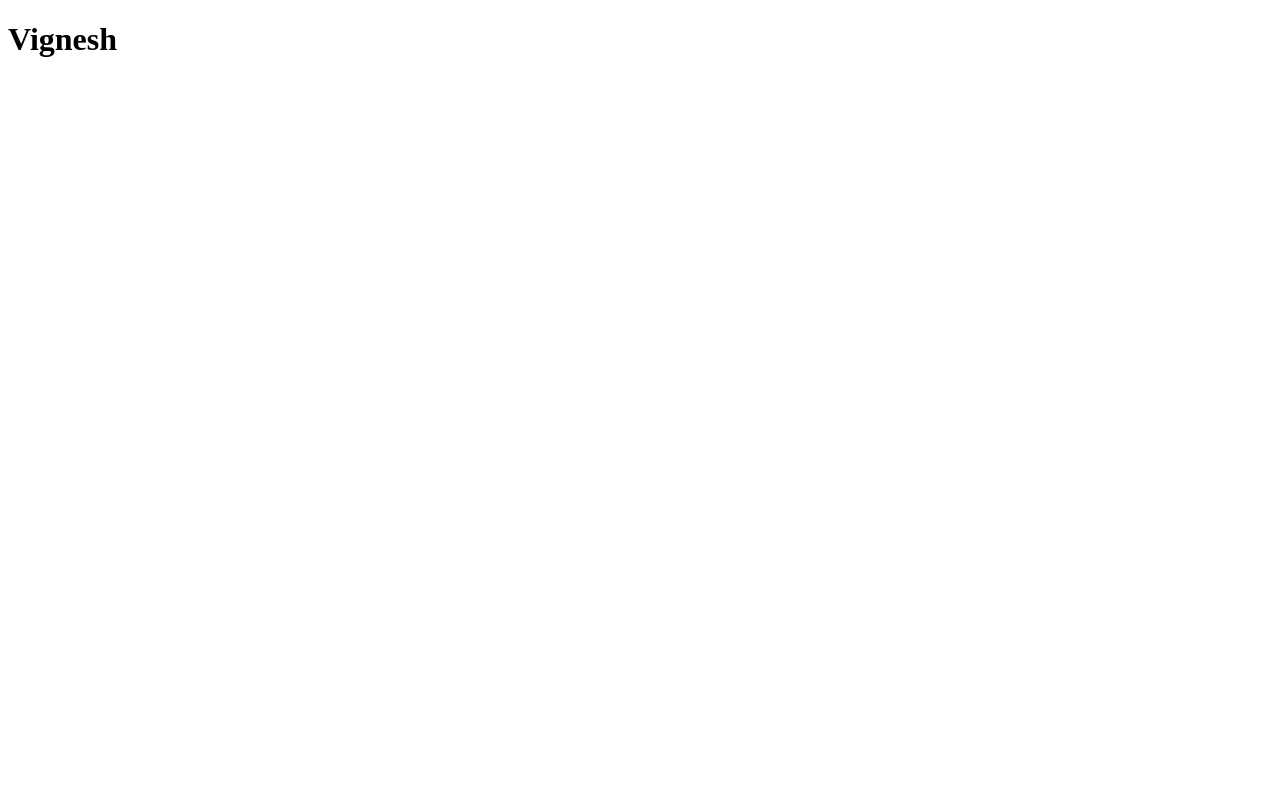
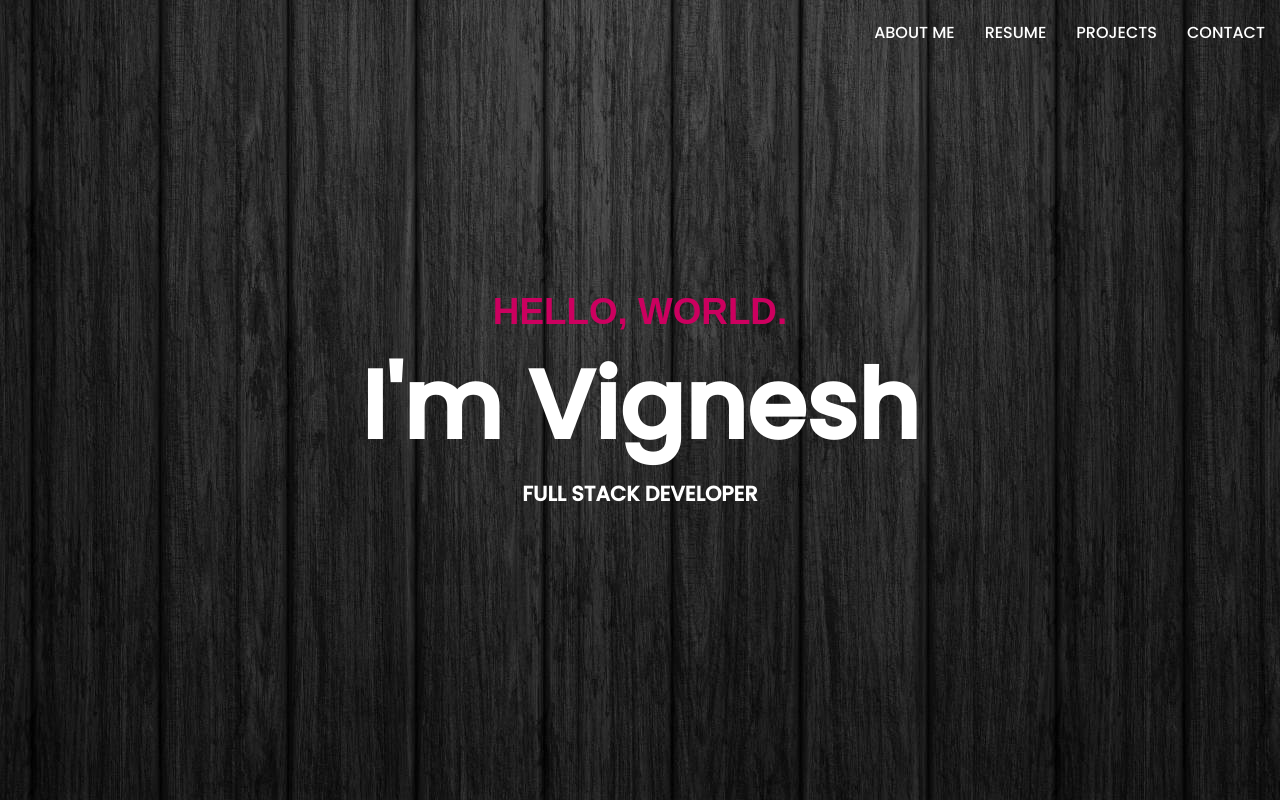
Before and after one commit to vignesh-sivaprakasam/vignesh-sivaprakasam.github.io, a plain HTML site: page index.html in a window 1280 px wide. Drawn offline with Linux system fonts and the light colour scheme.

Commit message:
Intro section added

```diff
--- /dev/null
+++ b/css/common.css
@@ -0,0 +1,22 @@
+.grid{
+        display: grid;
+}
+.flex{
+        display: flex;
+}
+.flex_center {
+        justify-content: center;
+        align-items    : center;
+}
+.jus_end{
+        justify-content: flex-end;
+}
+.pos_fixed {
+        position: fixed;
+}
+
+@media (max-width:767px){
+        html {
+                font-size: 10px;
+        }
+}
--- /dev/null
+++ b/css/font.css
@@ -0,0 +1,28 @@
+@font-face {
+        font-family: 'brandon_grotesqueblack';
+        src: url('../fonts/brandon-grotesque-black-58a8a3e824392.woff2') format('woff2'),
+                url('brandon-grotesque-black-58a8a3e824392.woff') format('woff');
+        font-weight: 100;
+        font-style: normal;
+}
+
+@font-face {
+        font-family: 'Lato Bold';
+        src:url('../fonts/Lato-Bold.ttf') format("truetype"),
+                url('../fonts/lato-bold-webfont.woff2') format('woff2'),
+                url('../fonts/lato-bold-webfont.woff') format('woff');
+}
+
+@font-face {
+        font-family: 'Lato Light';
+        src: url('../fonts/Lato-Light.ttf') format("truetype"),
+                url('../fonts/lato-light-webfont.woff2') format('woff2'),
+                url('../fonts/lato-light-webfont.woff') format('woff');
+}
+
+@font-face {
+        font-family: 'Lato';
+        src: url('../fonts/Lato-Regular.ttf') format("truetype"),
+                url('../fonts/lato-regular-webfont.woff2') format('woff2'),
+                url('../fonts/lato-regular-webfont.woff') format('woff');
+}
--- /dev/null
+++ b/css/styles.css
@@ -0,0 +1,39 @@
+.container{
+        grid-template-columns: repeat(12, 1fr);
+        grid-template-rows: auto;
+        grid-template-areas:
+                "nav    nav     nav     nav     nav     nav     nav     nav     nav     nav     nav     nav"
+                "intro  intro   intro   intro   intro   intro   intro   intro   intro   intro   intro   intro"
+}
+
+.nav {
+        grid-area: nav;
+        width: 100%;
+        color: white;
+}
+.nav > * {
+        padding: 10px;
+        padding-top: 15px;
+        margin: 5px;
+}
+.intro {
+        grid-area: intro;
+        height: 100vh;
+        background : #151515 url(../images/intro-bg.jpg) no-repeat center bottom;
+        color: white;
+}
+.intro_content > * {
+        text-align: center;
+}
+.intro_title{
+        font-family   : poppins-bold, sans-serif;
+        color         : #cc005f;
+        font-size     : 2.3rem;
+        text-transform: uppercase;
+}
+.intro_name {
+        font-size: 6rem;
+}
+.intro_description {
+        font-size     : 1.3rem;
+}
--- a/index.html
+++ b/index.html
@@ -3,9 +3,37 @@
 <head>
         <meta charset="UTF-8">
         <meta name="viewport" content="width=device-width, initial-scale=1.0">
+        <style>
+                *{
+                        padding: 0;
+                        margin: 0;
+                }
+        </style>
+        <link href="https://fonts.googleapis.com/css2?family=Poppins:wght@500&display=swap" rel="stylesheet">
+        <link href="./css/common.css" rel="stylesheet" >
+        <link href="./css/styles.css" rel="stylesheet" >
         <title>Document</title>
 </head>
-<body>
-       <h1>Vignesh </h1>
+<body style="font-family: 'Poppins', sans-serif;">
+       <div class="grid container">
+                <nav class="flex jus_end nav pos_fixed">
+                        <div>ABOUT ME</div>
+                        <div>RESUME</div>
+                        <div>PROJECTS</div>
+                        <div>CONTACT</div>
+                </nav>
+                <section class="intro flex flex_center">
+                        <div class="intro_content">
+                                <h5 class="intro_title">Hello, World.</h5>
+                                <h1 class="intro_name">I'm Vignesh</h1>
+                                <h5 class="intro_description">FULL STACK DEVELOPER</h5>
+                                <a></a>
+
+                        </div>
+                </section>
+
+                <footer></footer>
+       </div>
+
 </body>
 </html>
```
Also changed, not shown: images/intro-bg.jpg (added).
